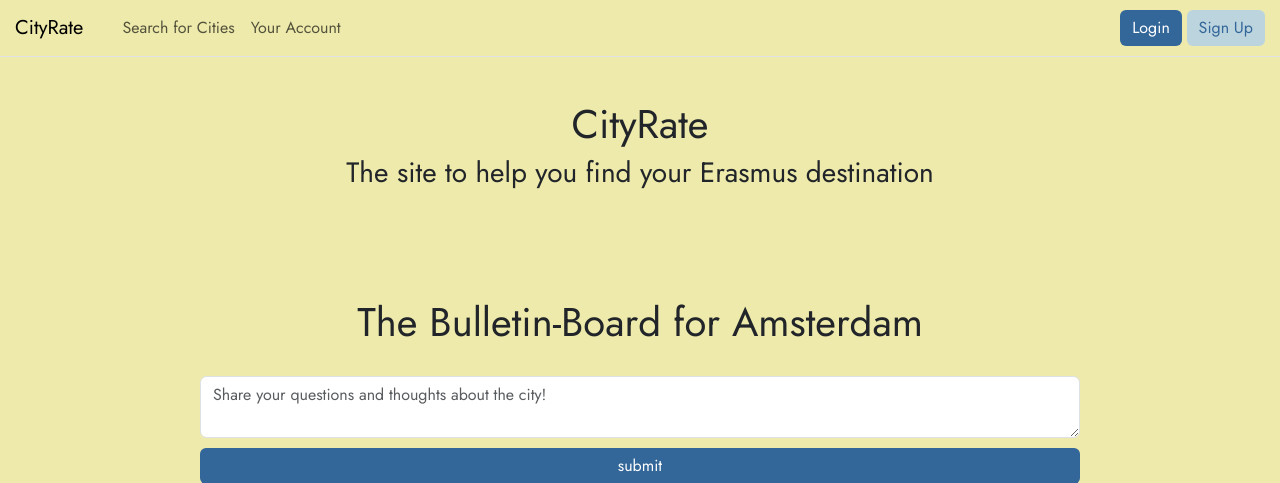
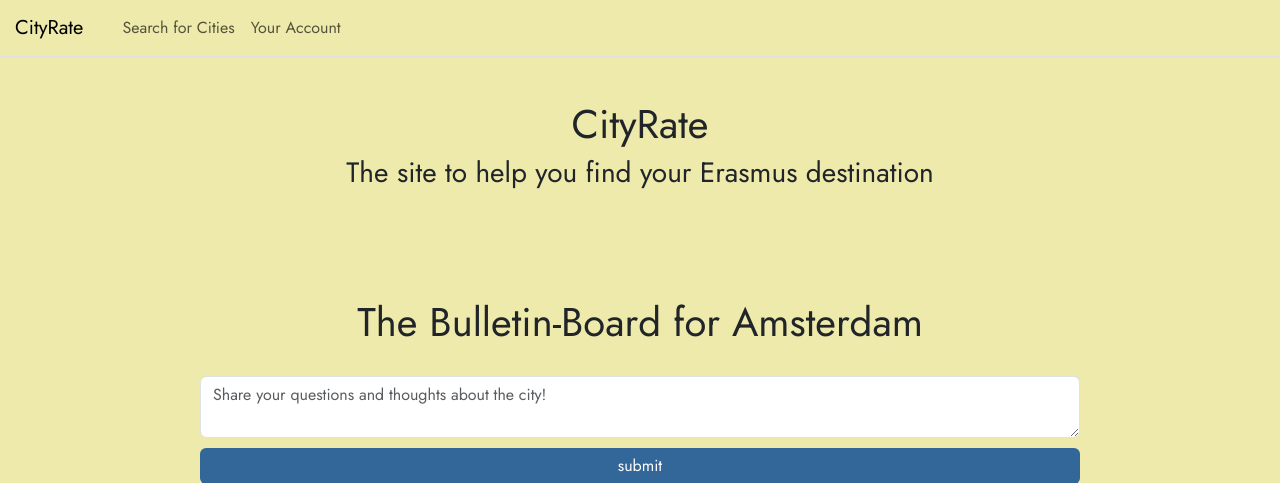
Before and after one commit to emily343/RateMyTrip, a Flask app: page /bulletin/Amsterdam in a window 1280 px wide. Shown: the top 483 px of the page. Run offline with Flask 3, Linux system fonts and the light colour scheme; a user stored in the database is signed in; data comes from the database, SQL or seed files in the repository; both versions use the stored data as it was after the commit; some libraries are stand-ins or nearby versions.

Commit message:
small changes in code (delete login and register button in bulletin and remove color in reviews (for now))

```diff
--- a/templates/bulletin.html
+++ b/templates/bulletin.html
@@ -58,13 +58,7 @@
         {{ render_nav_item('profile', 'Your Account') }}
     </ul>
 
-    <!-- Rechte Seite -->
-    <!-- 2 Buttons die Seiten login und register verlinken-->
-    <!-- Mit Design für button1 und button2, in der CSS-Datei selbst festgelegt -->
-    <div>
-    <a href="{{ url_for('login') }}" class="btn custom-button1">Login</a> <!-- Verlinkt diese Seiten -->
-    <a href="{{ url_for('register') }}" class="btn custom-button2">Sign Up</a>
-    </div>
+
 </div>
         </div>
     </nav>
--- a/templates/review.html
+++ b/templates/review.html
@@ -34,12 +34,6 @@
   display: block;
   margin: 0 auto;
 }
-
-/*Liste von anderen Reviews*/
-.list-bg {
-    background-color: #BCD4DE;
-    color: #336699;
-    }
 
 
 </style>
```
Also changed, not shown: instance/ratemytrip.sqlite.
